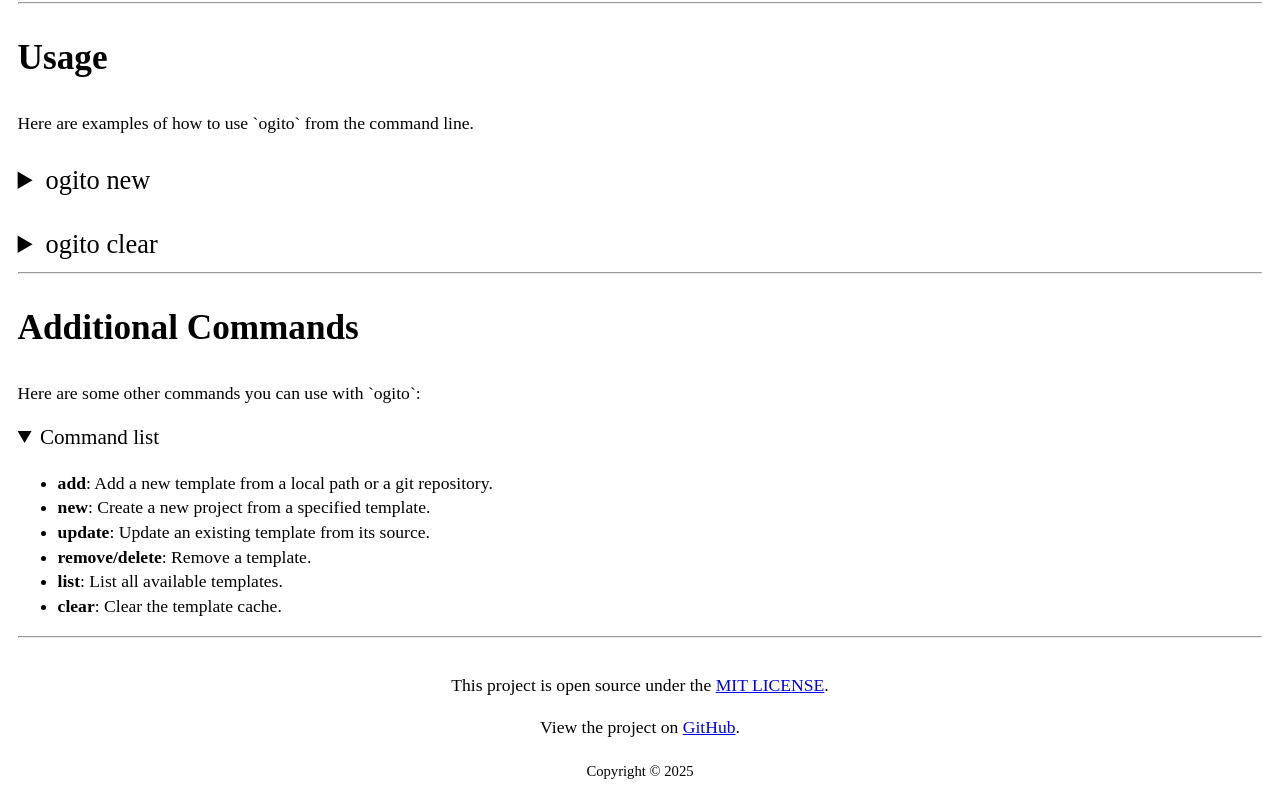
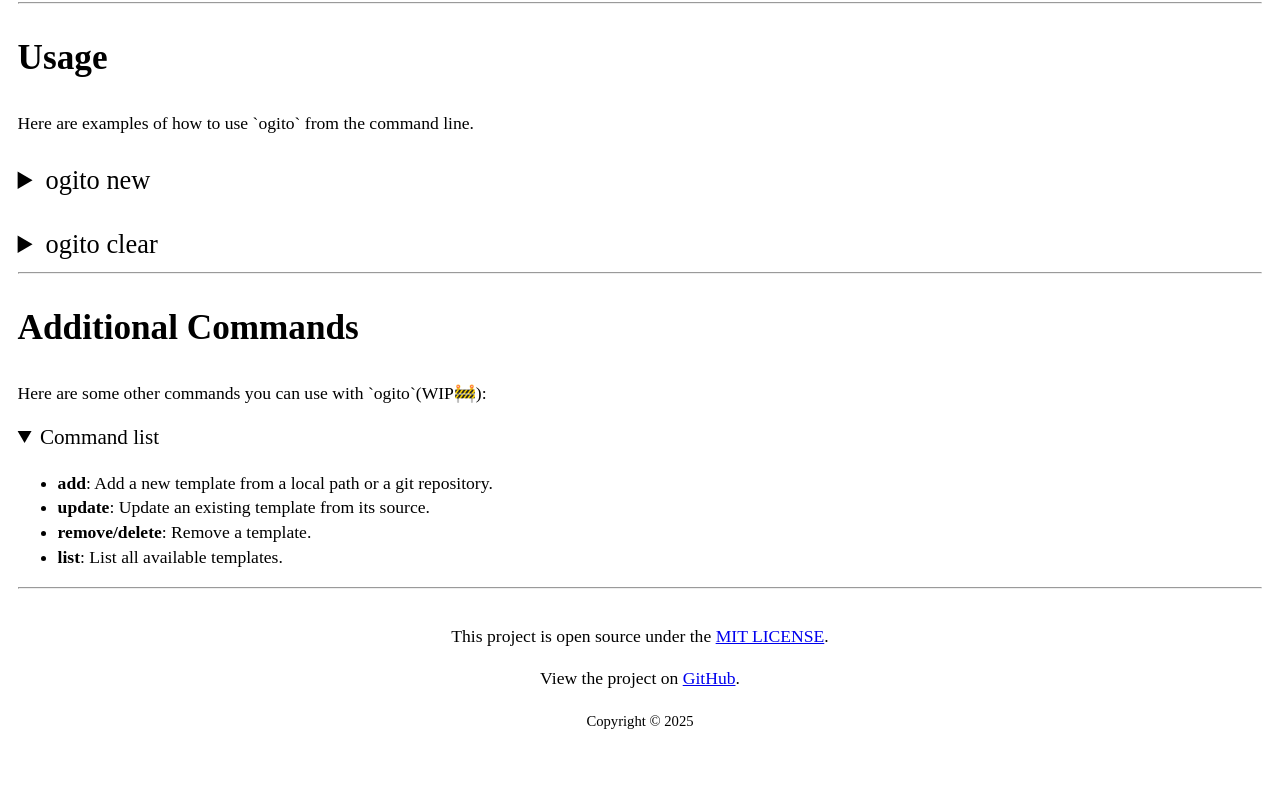
Before and after one commit to Onion-L/ogito, a website: page docs/index.html in a window 1280 px wide. Shown: the part 1193-1993 px from the top of the page. After the commit the page ends 1944 px from the top, so only its background shows below. Drawn offline with Linux system fonts and the light colour scheme.

Commit message:
chore: update document page

```diff
--- a/docs/index.html
+++ b/docs/index.html
@@ -149,16 +149,14 @@
 
         <aside>
             <h2 style="font-size: 2em;">Additional Commands</h2>
-            <p>Here are some other commands you can use with `ogito`:</p>
+            <p>Here are some other commands you can use with `ogito`(WIP🚧):</p>
             <details open>
                 <summary style="font-size: 1.2em; cursor: pointer;">Command list</summary>
                 <ul id="commands">
                     <li><b>add</b>: Add a new template from a local path or a git repository.</li>
-                    <li><b>new</b>: Create a new project from a specified template.</li>
                     <li><b>update</b>: Update an existing template from its source.</li>
                     <li><b>remove/delete</b>: Remove a template.</li>
                     <li><b>list</b>: List all available templates.</li>
-                    <li><b>clear</b>: Clear the template cache.</li>
                 </ul>
             </details>
         </aside>
```
